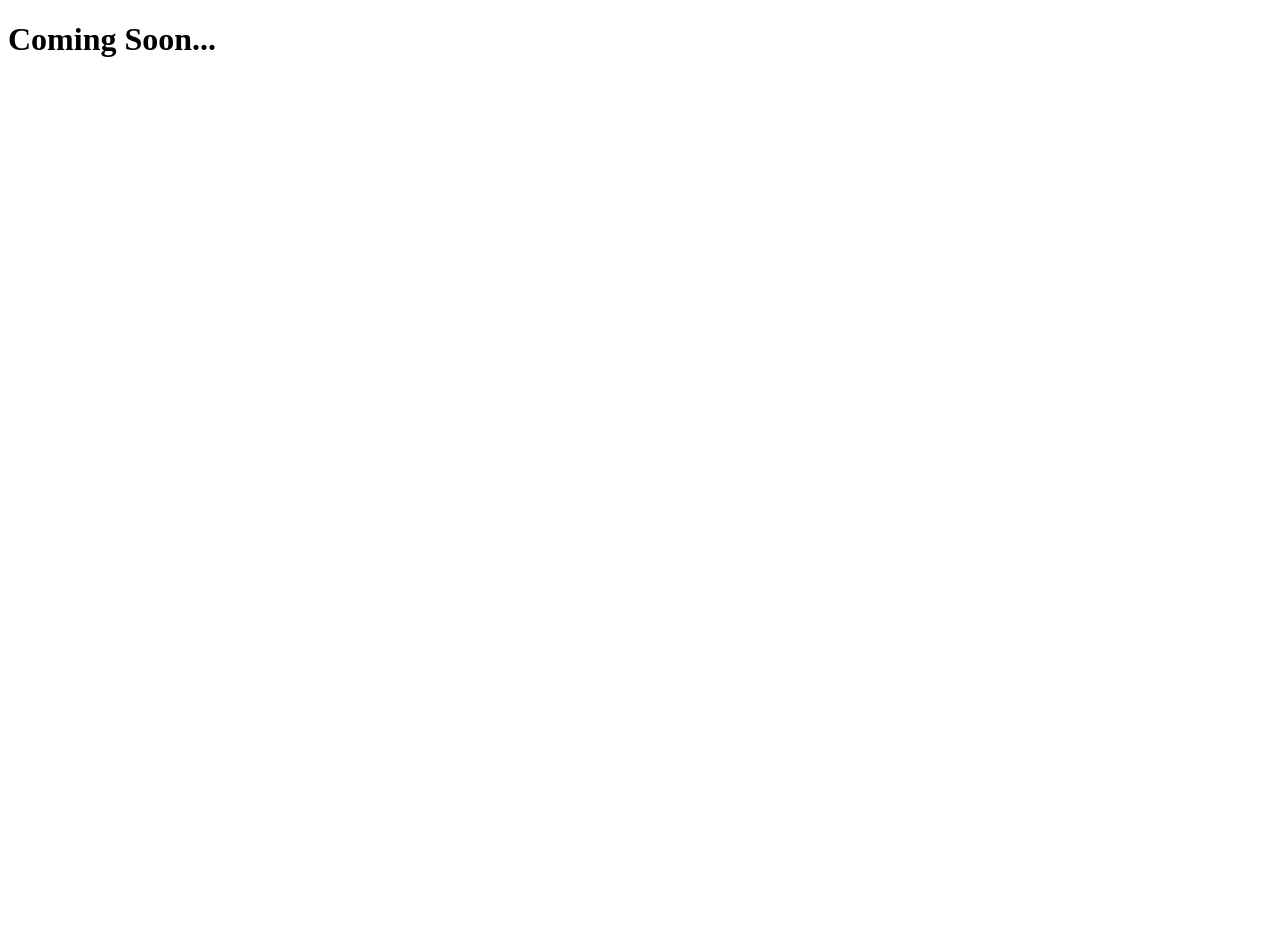
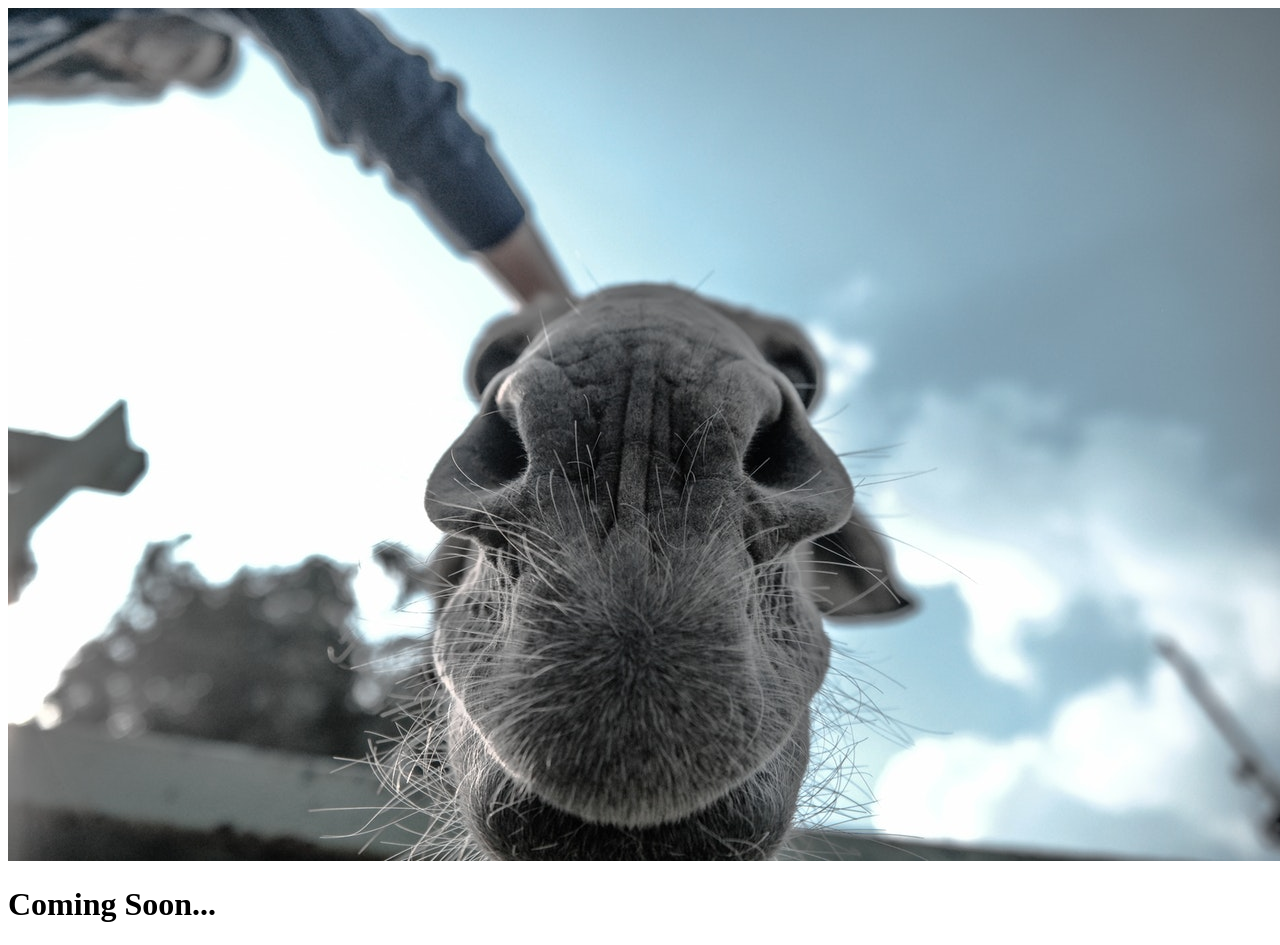
Before and after one commit to ashleeste/git-101, a plain HTML site: page index.html in a window 1280 px wide. Before the commit the page ends 800 px from the top, so only its background shows below. Drawn offline with Linux system fonts and the light colour scheme.

Commit message:
added horse face logo

```diff
--- a/index.html
+++ b/index.html
@@ -4,6 +4,7 @@
 	<title></title>
 </head>
 <body>
+<img src="pexels-photo-87001.jpeg">
 <h1>Coming Soon...</h1>
 </body>
 </html>
```
Also changed, not shown: pexels-photo-87001.jpeg (added).
